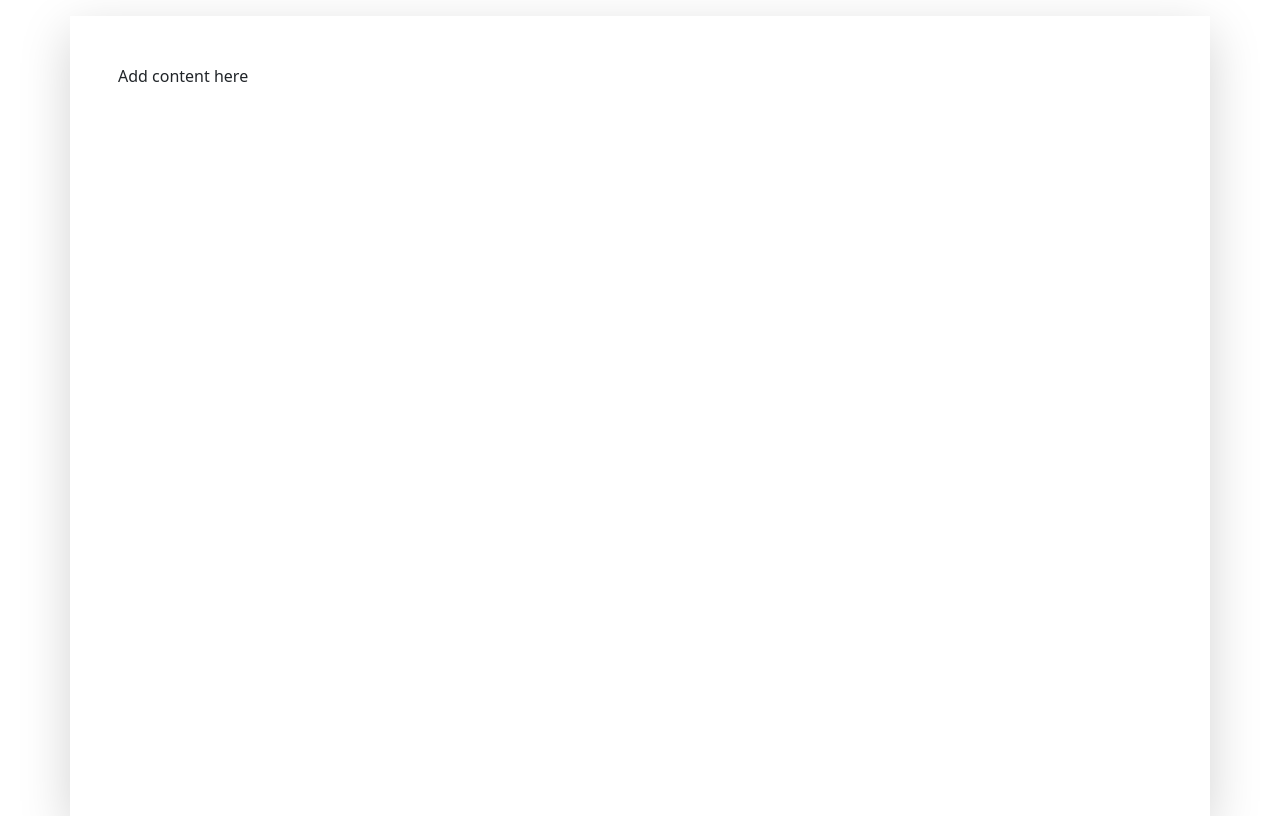
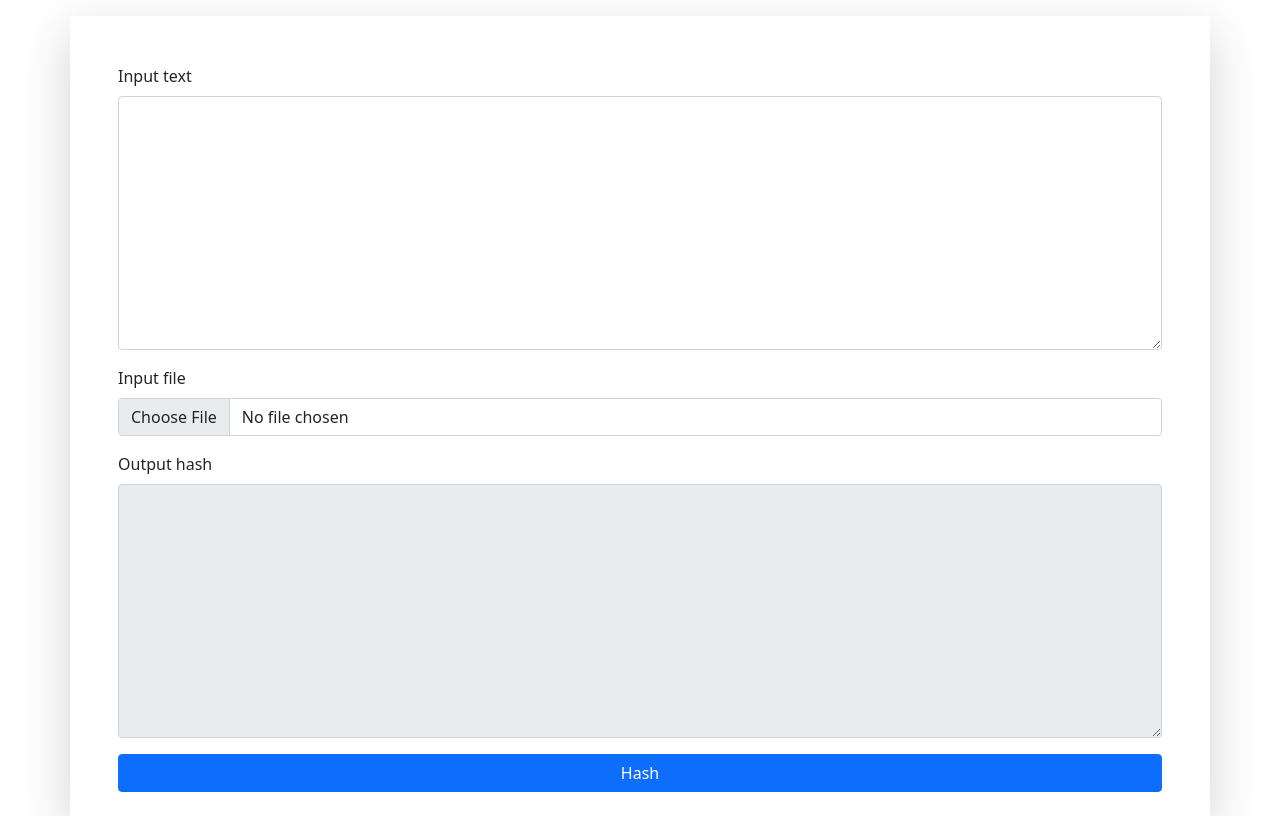
Before and after one commit to cpt22/SecurityCiphers, a Django app: page /md5/ in a window 1280 px wide. Shown: the part 56-872 px from the top of the page. Run offline with Django 3.2, Linux system fonts and the light colour scheme.

Commit message:
Kinda working md5 input but file is not yet working

```diff
--- a/ciphers/ciphersite/forms.py
+++ b/ciphers/ciphersite/forms.py
@@ -3,9 +3,6 @@ from .cipher_classes.vigenere import VigenereCipher
 
 
 class VigenereForm(forms.Form):
-    # def __init__(self, *args, **kwargs):
-    #     super().__init__(self, *args, **kwargs)
-    #     self.cipher = VigenereCipher()
     cipher = VigenereCipher()
     key = forms.CharField(required=False, widget=forms.TextInput(attrs={'class': 'form-control'}))
     decrypted_text = forms.CharField(required=False, widget=forms.Textarea(attrs={'class': 'form-control'}))
@@ -13,11 +10,59 @@ class VigenereForm(forms.Form):
 
     def clean(self):
         cleaned_data = self.cleaned_data
-
         if 'encrypt' in self.data:
             fields_required(self, ['key', 'decrypted_text'], "This field is required when encrypting.")
         elif 'decrypt' in self.data:
             fields_required(self, ['key', 'encrypted_text'], "This field is required when decrypting.")
+        else:
+            self.add_error('', "Missing submit type")
+        return cleaned_data
+
+
+class DESForm(forms.Form):
+    key = forms.CharField(required=False, widget=forms.TextInput(attrs={'class': 'form-control'}))
+    decrypted_text = forms.CharField(required=False, widget=forms.Textarea(attrs={'class': 'form-control'}))
+    encrypted_text = forms.CharField(required=False, widget=forms.Textarea(attrs={'class': 'form-control'}))
+
+    def clean(self):
+        cleaned_data = self.cleaned_data
+        if 'encrypt' in self.data:
+            fields_required(self, ['key', 'decrypted_text'], "This field is required when encrypting.")
+        elif 'decrypt' in self.data:
+            fields_required(self, ['key', 'encrypted_text'], "This field is required when decrypting.")
+        else:
+            self.add_error('', "Missing submit type")
+        return cleaned_data
+
+
+class RSAForm(forms.Form):
+    key = forms.CharField(required=False, widget=forms.TextInput(attrs={'class': 'form-control'}))
+    decrypted_text = forms.CharField(required=False, widget=forms.Textarea(attrs={'class': 'form-control'}))
+    encrypted_text = forms.CharField(required=False, widget=forms.Textarea(attrs={'class': 'form-control'}))
+
+    def clean(self):
+        cleaned_data = self.cleaned_data
+        if 'encrypt' in self.data:
+            fields_required(self, ['key', 'decrypted_text'], "This field is required when encrypting.")
+        elif 'decrypt' in self.data:
+            fields_required(self, ['key', 'encrypted_text'], "This field is required when decrypting.")
+        else:
+            self.add_error('', "Missing submit type")
+        return cleaned_data
+
+
+class MD5Form(forms.Form):
+    input_text = forms.CharField(required=False, widget=forms.Textarea(attrs={'class': 'form-control'}))
+    input_file = forms.FileField(required=False, widget=forms.ClearableFileInput(attrs={'class': 'form-control'}))
+    output_hash = forms.CharField(required=False, widget=forms.Textarea(attrs={'class': 'form-control',
+                                                                               'readonly': 'readonly'}))
+
+    def clean(self):
+        cleaned_data = self.cleaned_data
+        print(cleaned_data)
+        print(self.data)
+        if 'hash' in self.data:
+            pass
         else:
             self.add_error('', "Missing submit type")
         return cleaned_data
--- a/ciphers/ciphersite/templates/ciphersite/des.html
+++ b/ciphers/ciphersite/templates/ciphersite/des.html
@@ -1,3 +1,3 @@
-{% extends "ciphersite/base.html" %}
+{% extends 'ciphersite/encryption_form.html' %}
 
-{% block title %}DES Cipher{% endblock %}
+{% block title %}DES Cipher{% endblock title %}
--- a/ciphers/ciphersite/templates/ciphersite/encryption_form.html
+++ b/ciphers/ciphersite/templates/ciphersite/encryption_form.html
@@ -1,3 +1,6 @@
+{% extends 'ciphersite/base.html' %}
+
+{% block content %}
 <form action="{% block action %}{% endblock %}" method="post">
     {% csrf_token %}
     {% block fields_loop %}
@@ -49,3 +52,4 @@
         {% endblock submit_section %}
     </div>
 </form>
+{% endblock content %}
--- a/ciphers/ciphersite/templates/ciphersite/md5.html
+++ b/ciphers/ciphersite/templates/ciphersite/md5.html
@@ -1,3 +1,9 @@
-{% extends "ciphersite/base.html" %}
+{% extends 'ciphersite/encryption_form.html' %}
 
-{% block title %}MD5 Hash{% endblock %}
+{% block title %}MD5 Cipher{% endblock title %}
+
+{% block submit_row %}
+    <div class="d-grid">
+        <button type="submit" name="hash" value="hash" class="btn btn-primary btn-block">Hash</button>
+    </div>
+{% endblock submit_row %}
--- a/ciphers/ciphersite/templates/ciphersite/rsa.html
+++ b/ciphers/ciphersite/templates/ciphersite/rsa.html
@@ -1,3 +1,3 @@
-{% extends "ciphersite/base.html" %}
+{% extends 'ciphersite/encryption_form.html' %}
 
-{% block title %}RSA Encryption{% endblock %}
+{% block title %}RSA Cipher{% endblock title %}
--- a/ciphers/ciphersite/templates/ciphersite/vigenere.html
+++ b/ciphers/ciphersite/templates/ciphersite/vigenere.html
@@ -1,7 +1,3 @@
-{% extends "ciphersite/base.html" %}
+{% extends 'ciphersite/encryption_form.html' %}
 
 {% block title %}Vigenere Cipher{% endblock title %}
-
-{% block content %}
-    {% include "ciphersite/encryption_form.html" %}
-{% endblock content %}
--- a/ciphers/ciphersite/views.py
+++ b/ciphers/ciphersite/views.py
@@ -1,7 +1,7 @@
 from django.shortcuts import render
 from django.http import HttpResponse
 from django.template import loader
-from .forms import VigenereForm
+from .forms import VigenereForm, MD5Form
 
 
 def index(request):
@@ -37,5 +37,14 @@ def rsa(request):
 
 
 def md5(request):
-    context = {}
+    form = None
+    if request.method == 'POST':
+        form = MD5Form(request.POST, request.FILES)
+        if form.is_valid():
+            print("Valid form")
+            #print(form.cipher.hash(form.cleaned_data['input']))
+    else:
+        form = MD5Form()
+
+    context = {'form': form}
     return render(request, 'ciphersite/md5.html', context)
```
